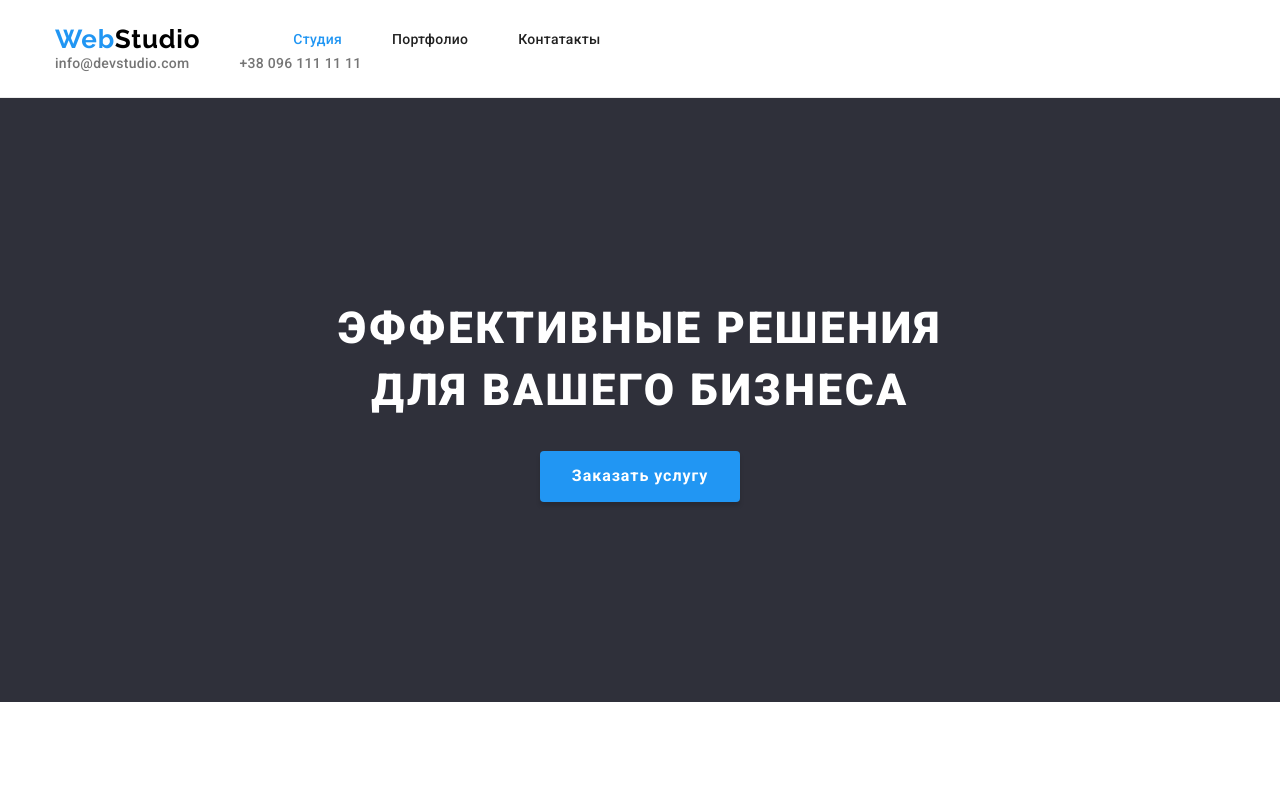
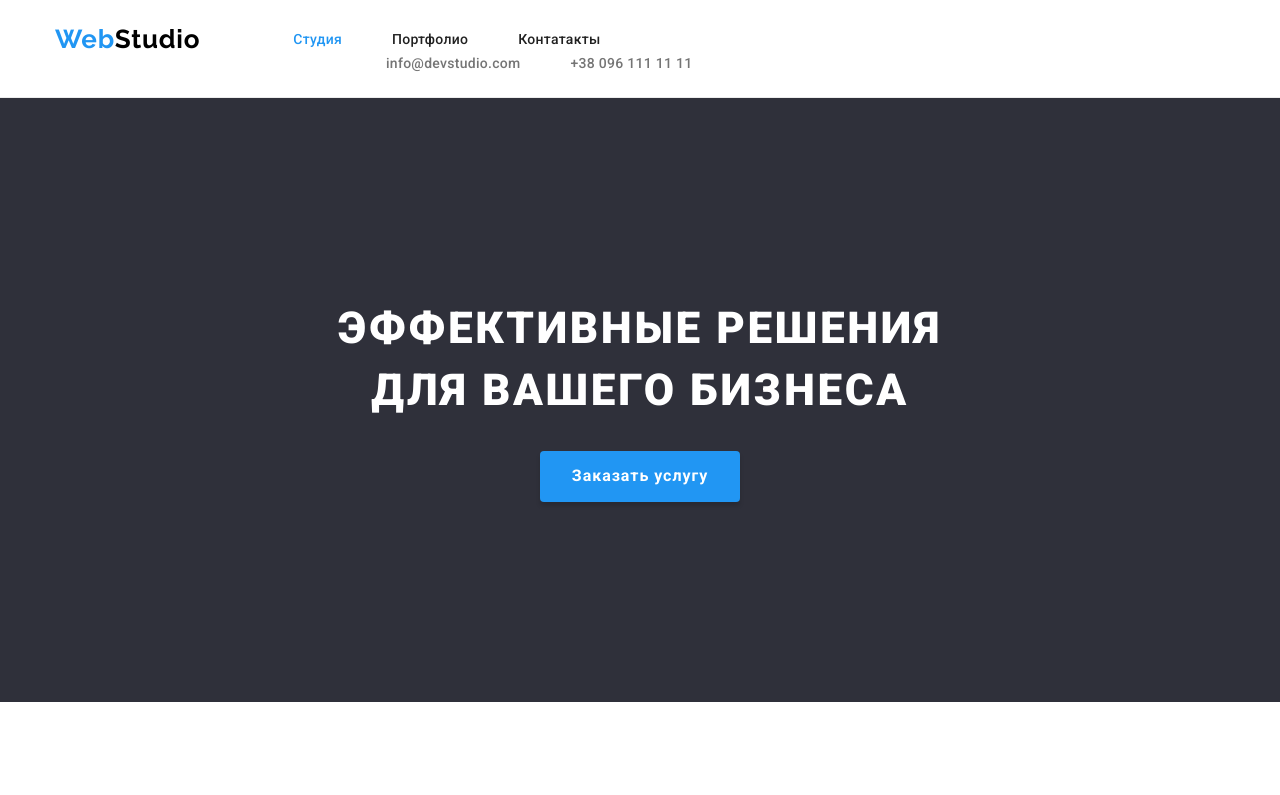
Before and after one commit to MaksymPavlichenko/goit-markup-hw-03, a plain HTML site: page index.html in a window 1280 px wide. Shown: the top 795 px of the page. Drawn offline with nearby package versions, Linux system fonts and the light colour scheme.

Commit message:
Update styles.css

```diff
--- a/styles/styles.css
+++ b/styles/styles.css
@@ -100,7 +100,7 @@ ul {
 
 .nav-contacts {
     display: flex;
-    margin-left: auto;
+    margin-left: 331px;
     align-items: center;
 }
 
```
